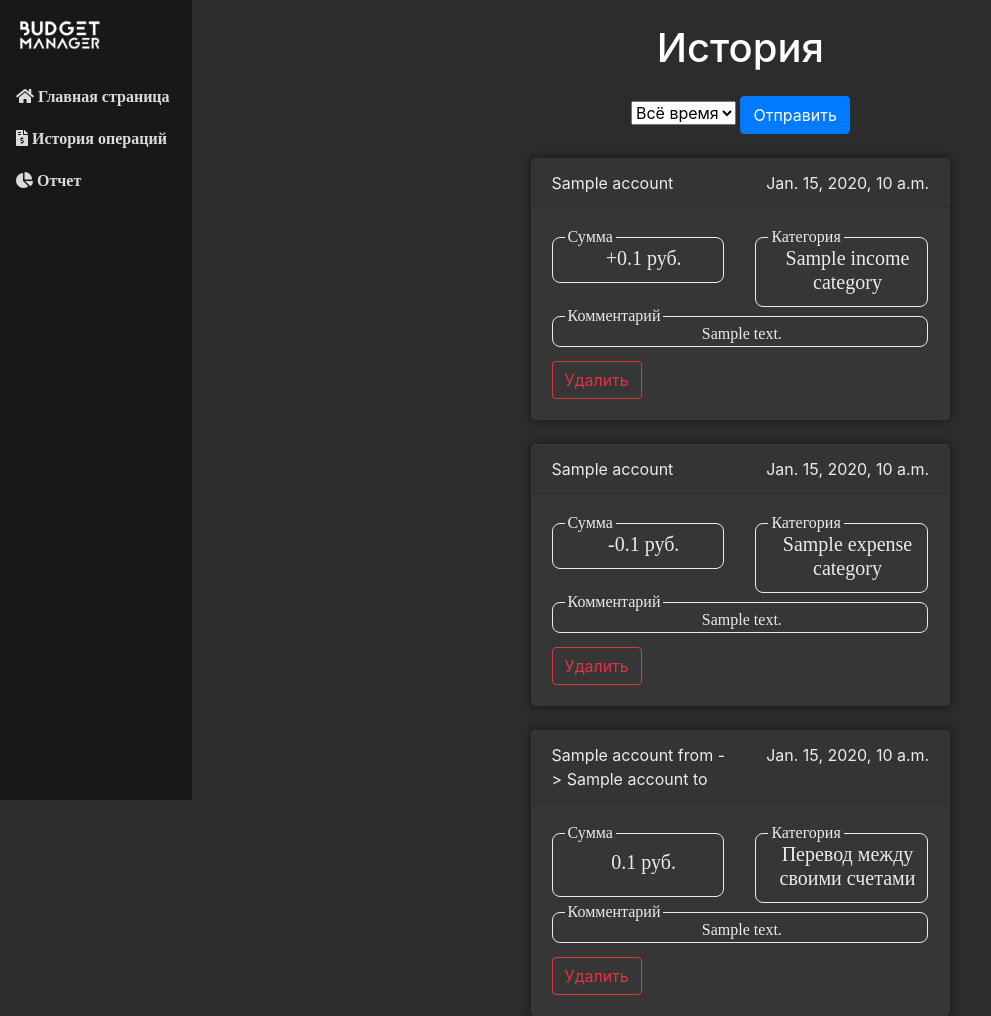
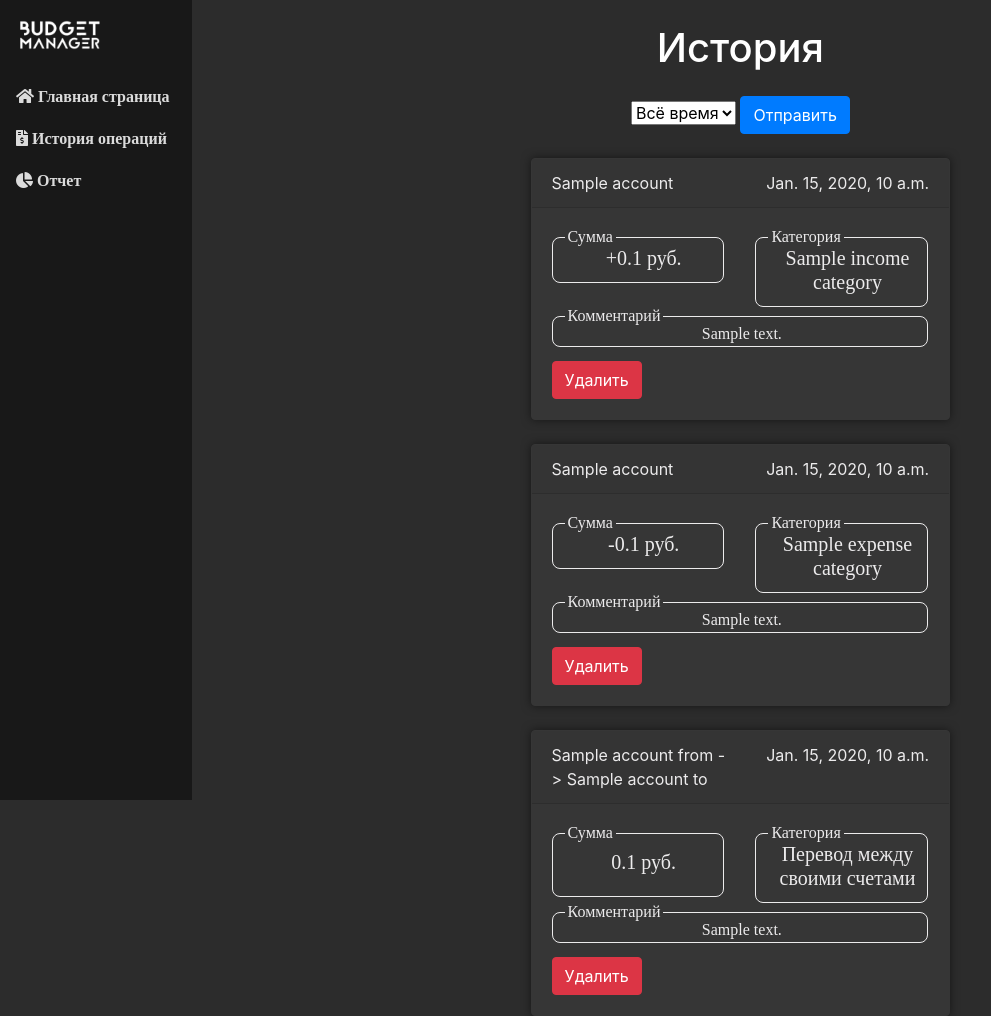
Before and after one commit to PitKoro/budget-manager, a Django app: template core/templates/core/history.html in a window 1280 px wide. Shown: the whole page, without its empty margins (0-991 px from the left). Run offline with Django 3.2, Linux system fonts and the light colour scheme; the template is opened without the code that fills it: most values are stand-ins (such as "Sample title", 1, 10 or a date in 2020); some libraries are stand-ins or nearby versions.

Commit message:
Сделал кнопку удаления всегда красной

```diff
--- a/core/templates/core/history.html
+++ b/core/templates/core/history.html
@@ -73,7 +73,7 @@
                                     <div class="col-md-auto mt-3">
                                         <form method="POST" action="{% url 'core:history' %}">
                                             {% csrf_token %}
-                                            <button class="btn btn-outline-danger" type="submit" name="IncomeTransactionId" value="{{el.id}}">Удалить</button>
+                                            <button class="btn btn-danger" type="submit" name="IncomeTransactionId" value="{{el.id}}">Удалить</button>
                                         </form>
                                     </div>
                                 </div>
@@ -123,7 +123,7 @@
                                     <div class="col-md-auto mt-3">
                                         <form method="POST" action="{% url 'core:history' %}">
                                             {% csrf_token %}
-                                            <button class="btn btn-outline-danger" type="submit" name="ExpenseTransactionId" value="{{el.id}}">Удалить</button>
+                                            <button class="btn btn-danger" type="submit" name="ExpenseTransactionId" value="{{el.id}}">Удалить</button>
                                         </form>
                                     </div>
                                 </div>
@@ -173,7 +173,7 @@
                                     <div class="col-md-auto mt-3">
                                         <form method="POST" action="{% url 'core:history' %}">
                                             {% csrf_token %}
-                                            <button class="btn btn-outline-danger" type="submit" name="InnerTransactionId" value="{{el.id}}">Удалить</button>
+                                            <button class="btn btn-danger" type="submit" name="InnerTransactionId" value="{{el.id}}">Удалить</button>
                                         </form>
                                     </div>
                                 </div>
```
